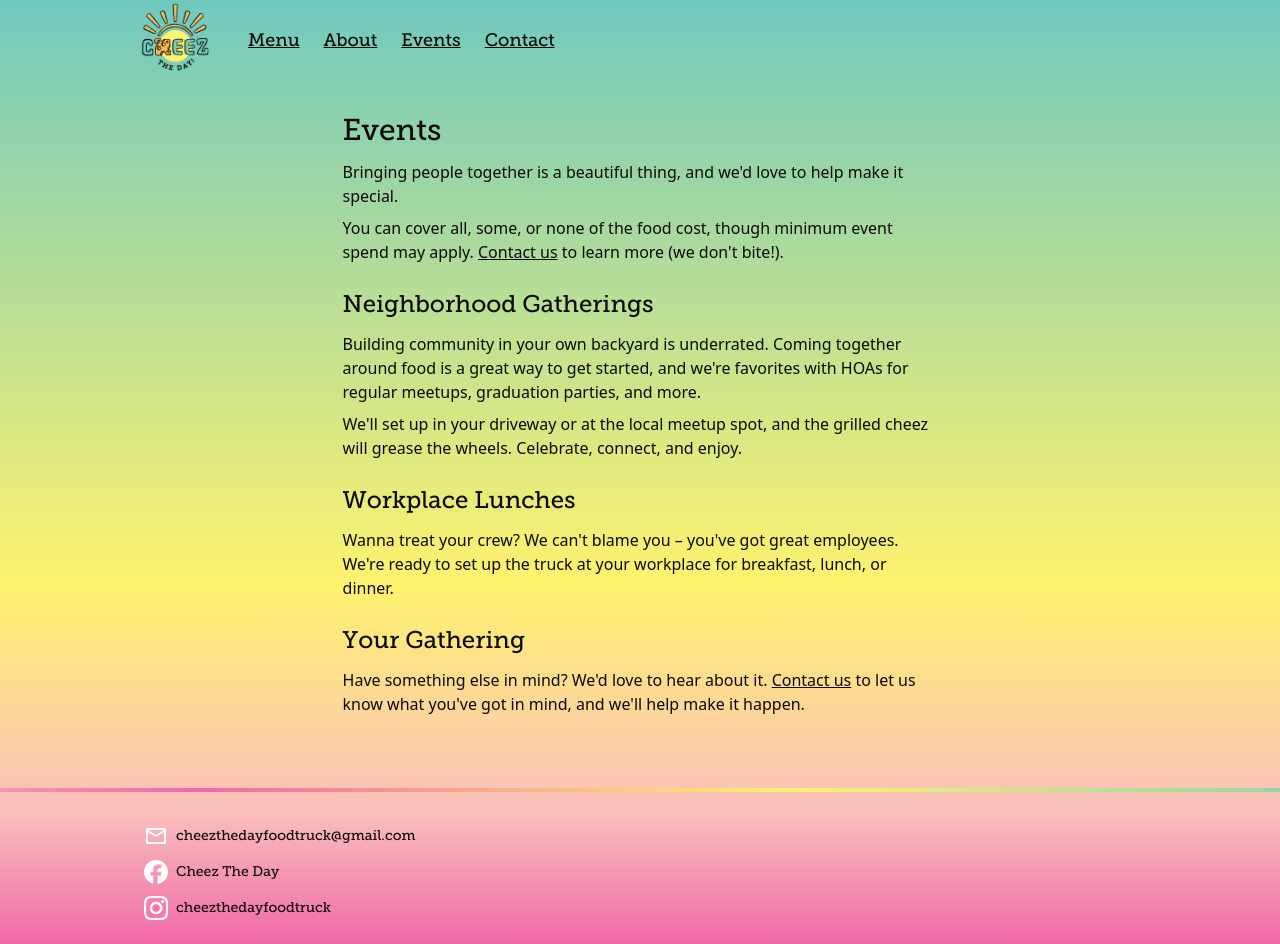
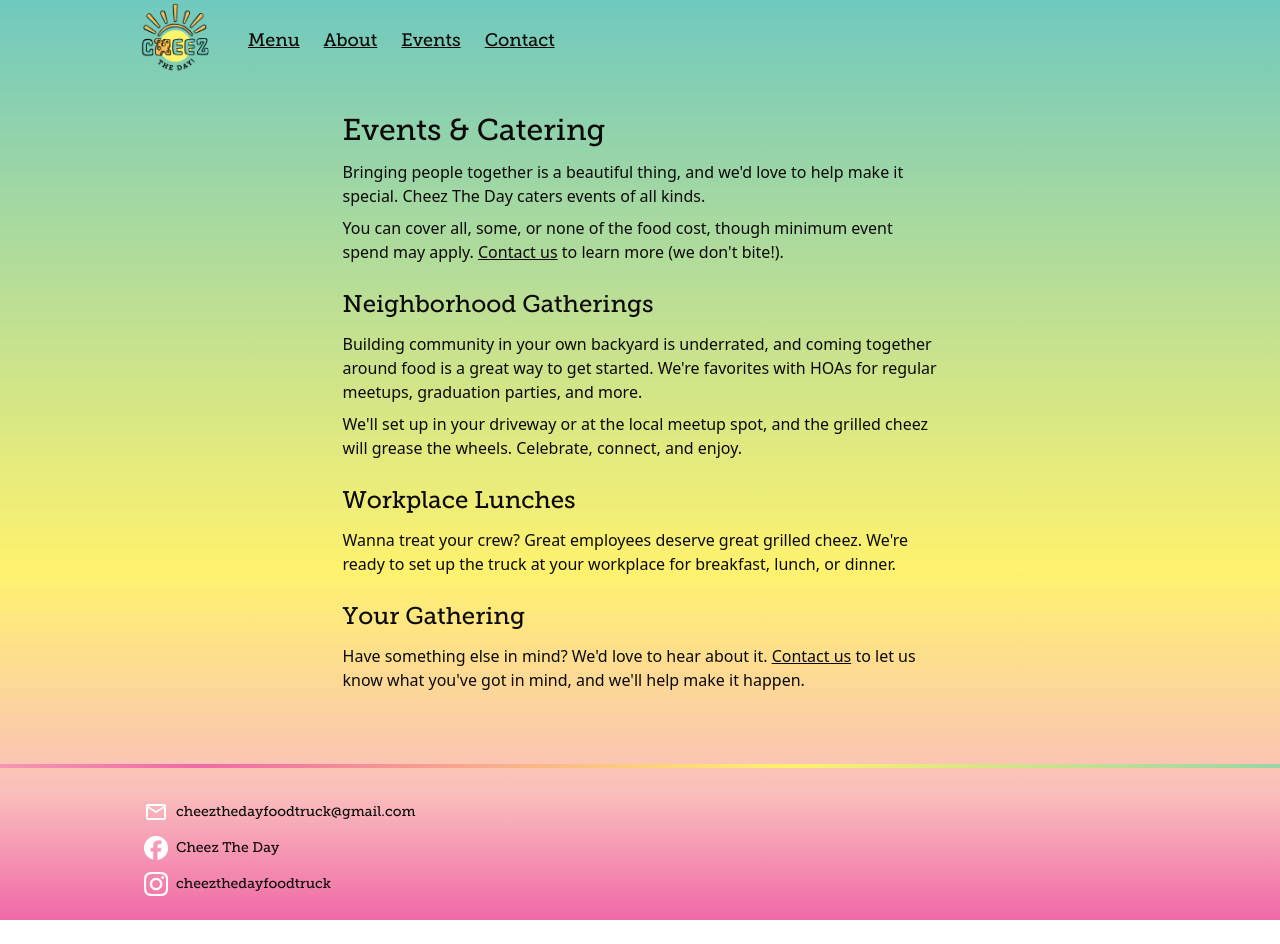
Before and after one commit to ryangclark/cheeztheday.com, a SvelteKit app: page /events in a window 1280 px wide. After the commit the page ends 920 px from the top, so only its background shows below. Built offline with nearby package versions, Linux system fonts and the light colour scheme.

Commit message:
Improves copy

```diff
--- a/src/routes/(has-nav)/events/+page.svelte
+++ b/src/routes/(has-nav)/events/+page.svelte
@@ -1,13 +1,8 @@
-<h1 class="my-3 font-museo text-3xl">Events</h1>
-
-<!-- <p class="my-2">
-	Planning an event? You and your guests deserve the best. Contact us to learn
-	more.
-</p> -->
+<h1 class="my-3 font-museo text-3xl">Events & Catering</h1>
 
 <p class="my-2">
 	Bringing people together is a beautiful thing, and we'd love to help make it
-	special.
+	special. Cheez The Day caters events of all kinds.
 </p>
 
 <p class="my-2">
@@ -18,10 +13,11 @@
 
 <h2 class="mb-3 mt-6 font-museo text-2xl">Neighborhood Gatherings</h2>
 <p class="my-2">
-	Building community in your own backyard is underrated. Coming together around
-	food is a great way to get started, and we're favorites with HOAs for regular
-	meetups, graduation parties, and more.
+	Building community in your own backyard is underrated, and coming together
+	around food is a great way to get started. We're favorites with HOAs for
+	regular meetups, graduation parties, and more.
 </p>
+
 <p class="my-2">
 	We'll set up in your driveway or at the local meetup spot, and the grilled
 	cheez will grease the wheels. Celebrate, connect, and enjoy.
@@ -29,9 +25,8 @@
 
 <h2 class="mb-3 mt-6 font-museo text-2xl">Workplace Lunches</h2>
 <p class="my-2">
-	Wanna treat your crew? We can't blame you &ndash; you've got great employees.
-	We're ready to set up the truck at your workplace for breakfast, lunch, or
-	dinner.
+	Wanna treat your crew? Great employees deserve great grilled cheez. We're
+	ready to set up the truck at your workplace for breakfast, lunch, or dinner.
 </p>
 
 <h2 class="mb-3 mt-6 font-museo text-2xl">Your Gathering</h2>
```
